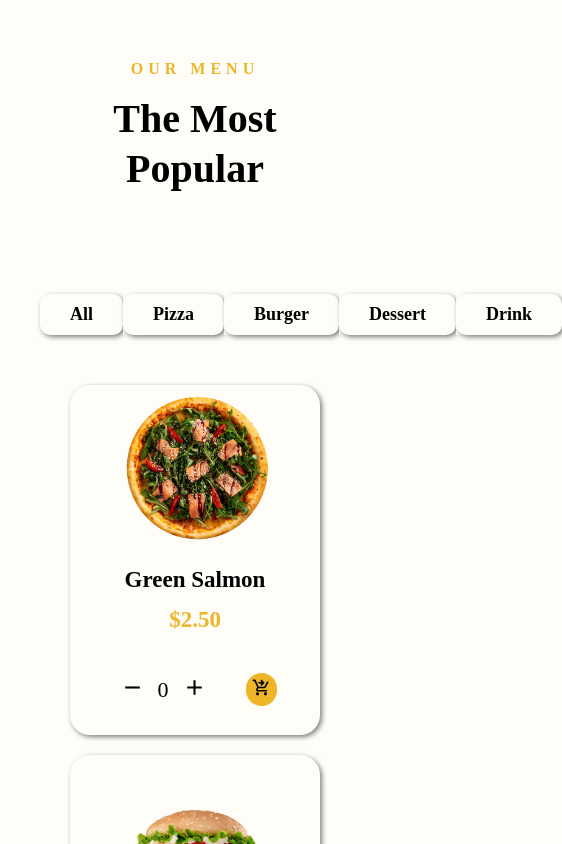
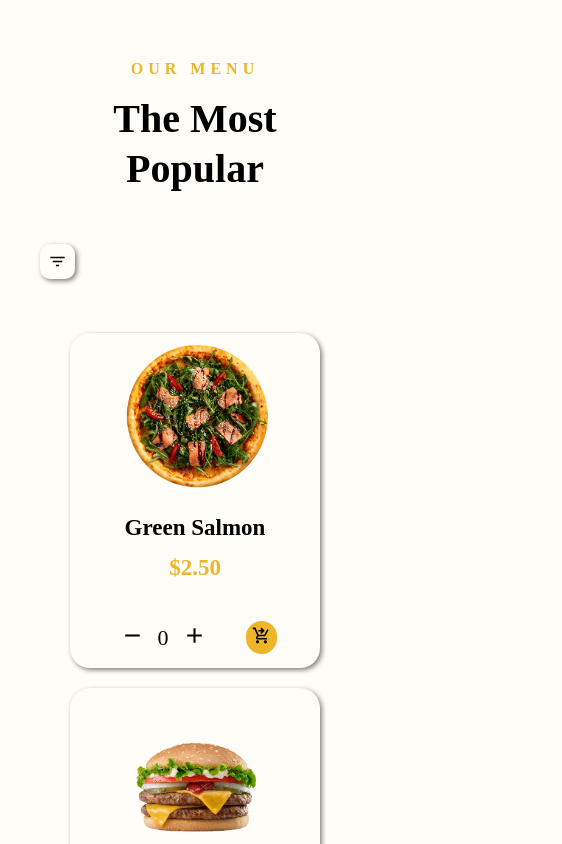
Before and after one commit to KissKriszti/food-delivery, a React (Create React App) app: page / in a window 390 px wide. Shown: the part 2701-3545 px from the top of the page, 562 px wide, since content can reach past the window. Built offline with nearby package versions, Linux system fonts and the light colour scheme.

Commit message:
menu responsivity done

```diff
--- a/src/App.js
+++ b/src/App.js
@@ -21,7 +21,7 @@ function App() {
       <Header dimensions={dimensions} order={order} />
       <WelcomePage />
       <ServicePage />
-      <OurMenu setOrder={setOrder} />
+      <OurMenu setOrder={setOrder} dimensions={dimensions} />
     </div>
   );
 }
--- a/src/components/Header/Menu.jsx
+++ b/src/components/Header/Menu.jsx
@@ -6,7 +6,7 @@ export default function NavMenu() {
             <ScrollIntoView selector="#home"><li>Home</li></ScrollIntoView>
             <ScrollIntoView selector="#services"><li>Services</li></ScrollIntoView>
             <ScrollIntoView selector="#menu"><li>Menu</li></ScrollIntoView>
-            <ScrollIntoView selector="#about"><li>About us</li></ScrollIntoView>
+            {/* <ScrollIntoView selector="#about"><li>About us</li></ScrollIntoView> */}
             <ScrollIntoView selector="#contact"><li>Contacts</li></ScrollIntoView>
         </ul>
     )
--- /dev/null
+++ b/src/components/OurMenu/Filter.jsx
@@ -0,0 +1,9 @@
+export default function Filter({ setFilteringCategory, categories }) {
+    return (
+        categories.map((item, index) => (
+            <div className='filterCard' key={index}>
+                <button onClick={() => setFilteringCategory(() => item === "All" ? "" : item)}>{item}</button>
+            </div>
+        ))
+    )
+}
--- a/src/components/OurMenu/OurMenu.jsx
+++ b/src/components/OurMenu/OurMenu.jsx
@@ -1,14 +1,18 @@
 import SuccessAlert from './SuccessAlert';
 import { useState } from 'react';
 import { foodMenuList } from '../../constants/foodMenuList';
+import FilterListIcon from '@mui/icons-material/FilterList';
+import { amber } from '@mui/material/colors';
 import MenuList from './MenuList';
+import Filter from './Filter';
 import './ourMenu.css';
 
-export default function OurMenu({ setOrder }) {
+export default function OurMenu({ setOrder, dimensions }) {
 
     const [showMoreFood, setShowMoreFood] = useState(false);
     const [isSuccessMsg, setIsSuccessMsg] = useState(false);
     const [filteringCategory, setFilteringCategory] = useState("");
+    const [filterActive, setFilterActive] = useState(false);
 
     const shortMenuList = foodMenuList.slice(0, 10);
     const fullMenuFilter = foodMenuList.filter(item => item.category === filteringCategory)
@@ -33,11 +37,16 @@ export default function OurMenu({ setOrder }) {
                 <h2>The Most Popular</h2>
             </div>
             <div className='filteringOptions'>
-                {categories.map((item, index) => (
-                    <div className='filterCard' key={index}>
-                        <button onClick={() => setFilteringCategory(() => item === "All" ? "" : item)}>{item}</button>
+                {dimensions <= 660 ?
+                    <div>
+                        <FilterListIcon sx={{ fontSize: 35 }} className='filterButton' onClick={() => setFilterActive(prev => !prev)} />
+                        <div className={filterActive ? 'smallFilter' : ''}>
+                            {filterActive && <Filter setFilteringCategory={setFilteringCategory} categories={categories} />}
+                        </div>
                     </div>
-                ))}
+                    :
+                    <Filter setFilteringCategory={setFilteringCategory} categories={categories} />
+                }
             </div>
             <div className='foodContainer'>
                 <MenuList
--- a/src/components/OurMenu/ourMenu.css
+++ b/src/components/OurMenu/ourMenu.css
@@ -137,3 +137,50 @@
 .filteringOptions button:hover {
   background-color: #eeb528;
 }
+
+@media (max-width: 660px) {
+  .filteringOptions {
+    justify-content: flex-start;
+  }
+
+  .menuTitle {
+    margin-bottom: 50px;
+  }
+
+  .filterButton {
+    padding: 5px 8px;
+    box-shadow: 2px 2px 5px rgba(0, 0, 0, 0.5);
+    border-radius: 10px;
+    cursor: pointer;
+  }
+
+  .filterButton:hover {
+    background-color: #eeb528;
+  }
+
+  .smallFilter {
+    display: flex;
+    flex-wrap: wrap;
+    justify-content: space-between;
+    gap: 10px;
+    padding: 5px;
+    box-shadow: 2px 2px 5px rgba(0, 0, 0, 0.5);
+    border-radius: 10px;
+  }
+
+  .filteringOptions button {
+    padding: 5px 15px;
+    border-radius: 10px;
+    box-shadow: none;
+    font-size: 16px;
+    font-weight: bold;
+  }
+
+  .filteringOptions button:hover {
+    background-color: #eeb528;
+  }
+
+  .foodCard {
+    height: auto;
+  }
+}
```
